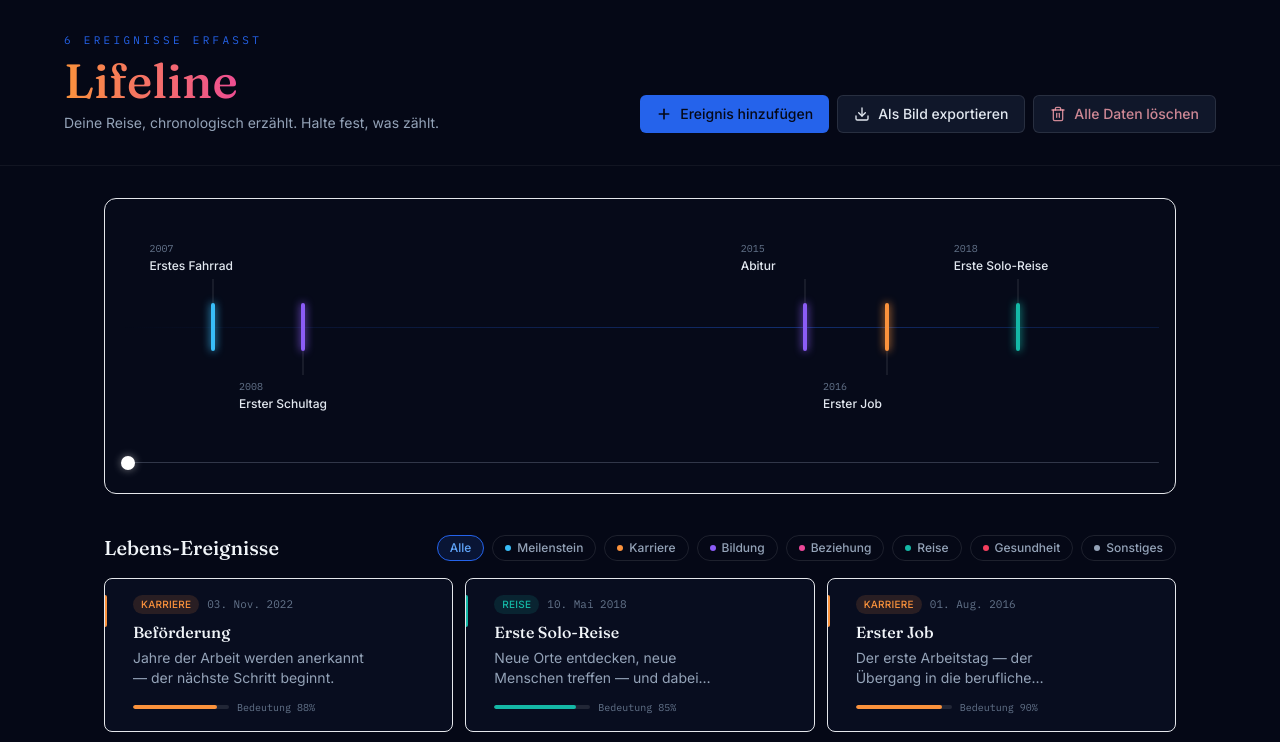
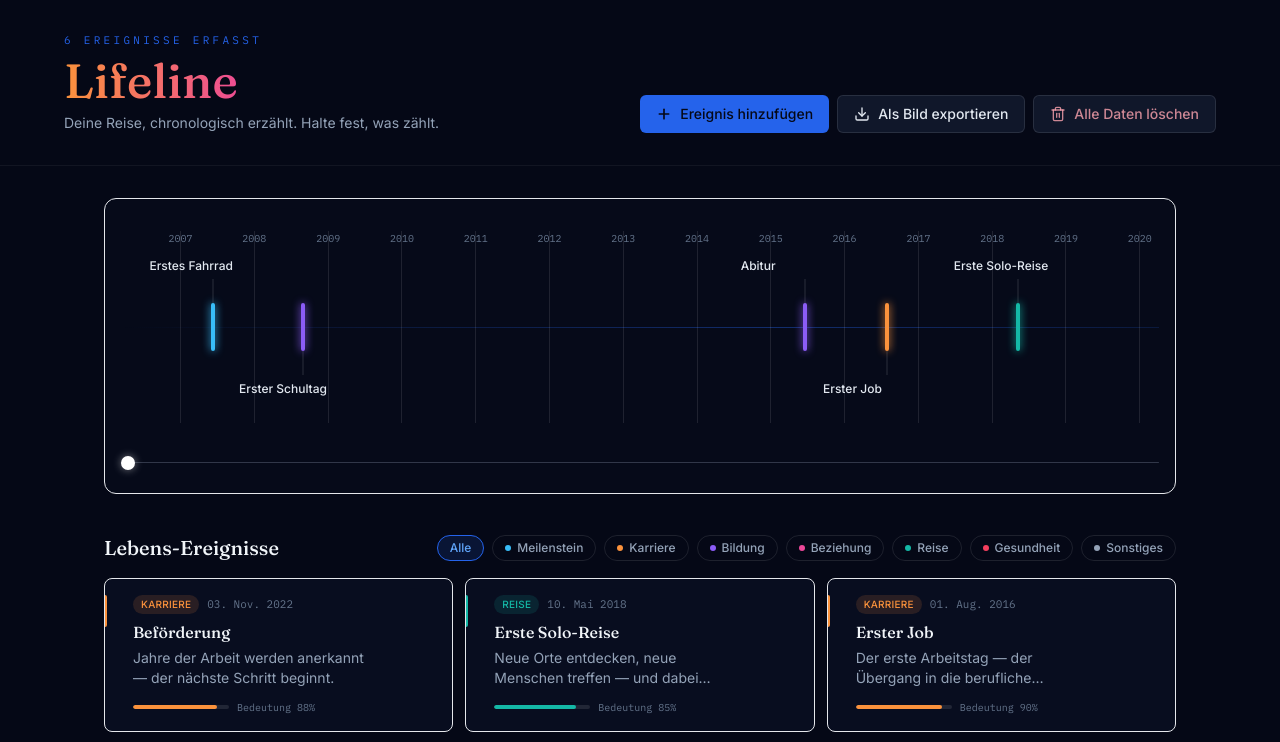
Before and after one commit to ksukh-ux/lifeline-project, a React (Vite) app in the folder frontend/: page / in a window 1280 px wide. Shown: the top 742 px of the page. Built offline with nearby package versions, Linux system fonts and the light colour scheme.

Commit message:
feat: add timeline year grid

```diff
--- a/frontend/src/components/Timeline.tsx
+++ b/frontend/src/components/Timeline.tsx
@@ -61,6 +61,13 @@ export default function Timeline({ events, onSelect }: Props) {
   }
 
   const timelineWidth = Math.max(720, sorted.length * 220)
+  const startYear = new Date(sorted[0].date).getFullYear()
+  const endYear = new Date(sorted[sorted.length - 1].date).getFullYear()
+
+const years = Array.from(
+  { length: endYear - startYear + 1 },
+  (_, index) => startYear + index,
+)
 
   return (
     <div>
@@ -75,12 +82,29 @@ export default function Timeline({ events, onSelect }: Props) {
         >
           {/* Horizontale Timeline-Linie */}
           <div className="absolute left-0 right-0 top-1/2 h-px bg-gradient-to-r from-transparent via-brass-500/40 to-transparent" />
+           {/* Zeitraster */}
+{years.map((year) => {
+  const yearTime = new Date(`${year}-01-01`).getTime()
+  const percentage = ((yearTime - minTime) / span) * 100
+  const left = 7 + percentage * 0.86
 
+  return (
+    <div
+      key={year}
+      className="absolute top-4 bottom-4 w-px bg-white/10"
+      style={{ left: `${left}%` }}
+    >
+      <span className="absolute left-1/2 top-0 -translate-x-1/2 font-mono text-[10px] text-slate-500">
+        {year}
+      </span>
+    </div>
+  )
+})}
           {sorted.map((event, index) => {
             const category = getCategory(event.category)
             const pointsUp = index % 2 === 0
             const left = `${posFor(event.date)}%`
-            const year = new Date(event.date).getFullYear()
+
 
             return (
               <button
@@ -113,9 +137,6 @@ export default function Timeline({ events, onSelect }: Props) {
                   className="absolute left-1/2 w-32 -translate-x-1/2 text-left"
                   style={pointsUp ? { bottom: 52 } : { top: 52 }}
                 >
-                  <p className="font-mono text-[10px] text-slate-500">
-                    {year}
-                  </p>
                   <p className="mt-0.5 line-clamp-2 text-xs font-medium leading-snug text-slate-200 group-hover:text-brass-400">
                     {event.title}
                   </p>
```
